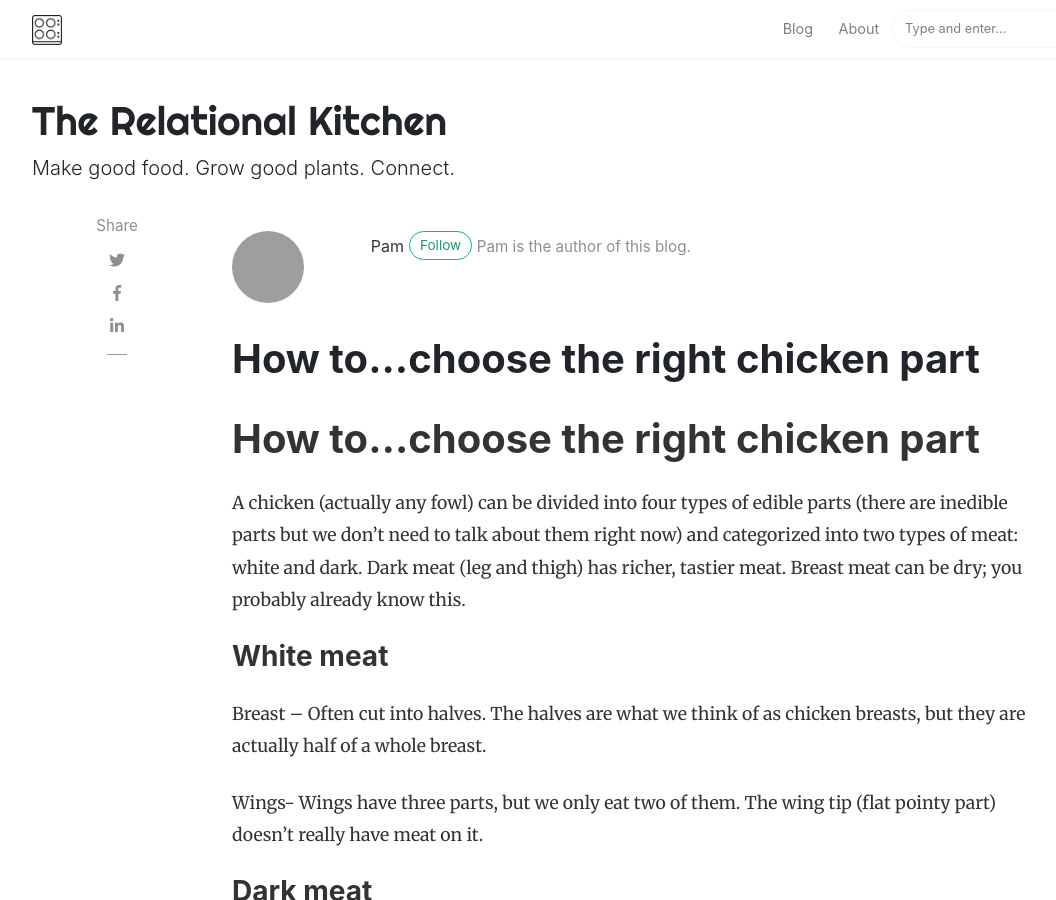
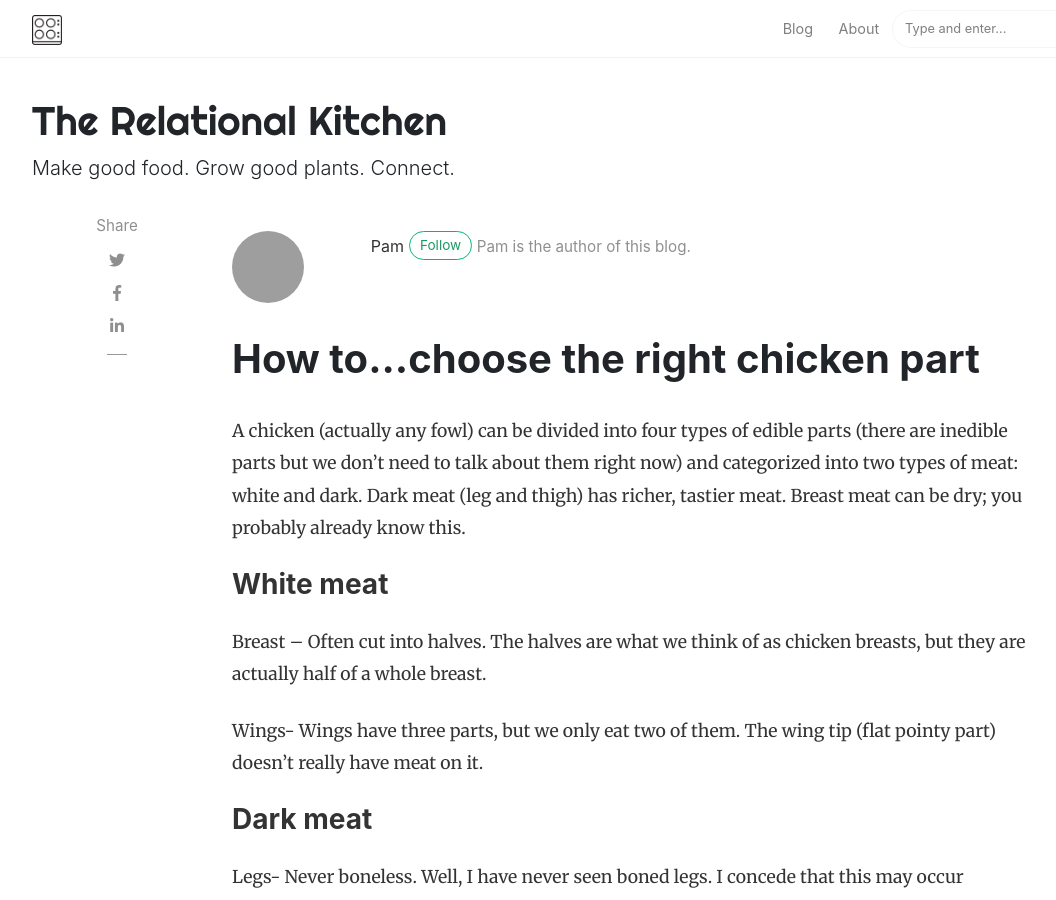
Before and after one commit to pknielski/pknielski.github.io, a Jekyll site: the page built from _posts/2019-04-10-chicken-part.md, in a window 1280 px wide and 900 px high. Shown: the whole window, without its empty margins (53-1109 px from the left). Built offline with Jekyll 4.4.1, drawn with Linux system fonts in a browser that asks for light colours; nearby versions of some CDN libraries; comment, search, counter and statistics services are not loaded; grey boxes are pictures that could not be loaded.

Commit message:
Update 2019-04-10-chicken-part.md

```diff
--- a/_posts/2019-04-10-chicken-part.md
+++ b/_posts/2019-04-10-chicken-part.md
@@ -9,7 +9,6 @@ featured: false
 hidden: false
 title: How to...choose the right chicken part
 ---
-# How to…choose the right chicken part
 
 A chicken (actually any fowl) can be divided into four types of edible parts (there are inedible parts but we don’t need to talk about them right now) and categorized into two types of meat: white and dark. Dark meat (leg and thigh) has richer, tastier meat.  Breast meat can be dry; you probably already know this.
 
```
